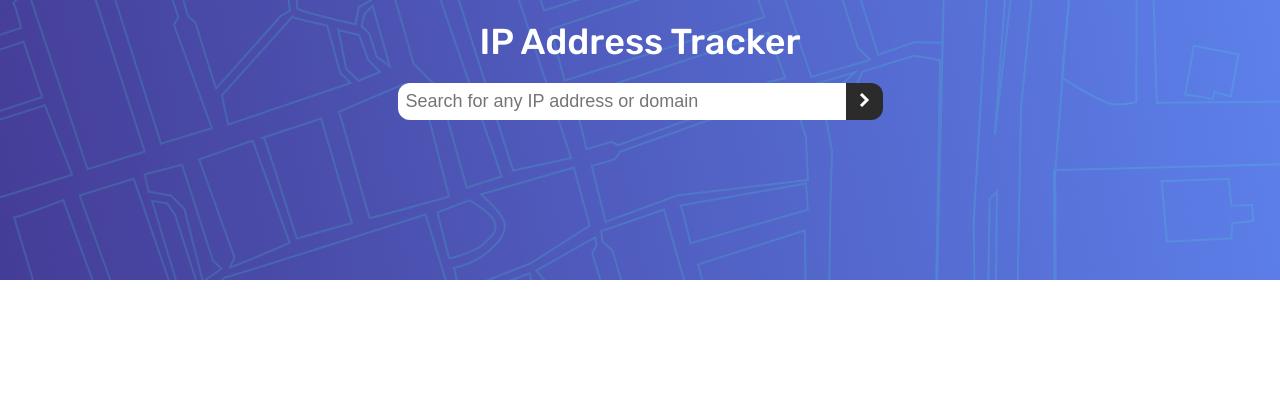
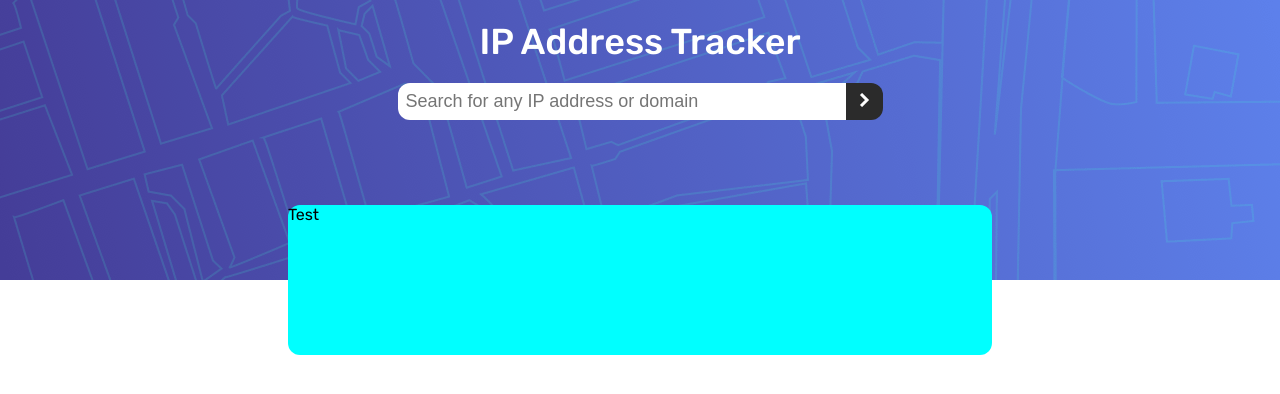
Before and after one commit to urbannomad94/ip-address-tracker, a React (Vite) app: page / in a window 1280 px wide. Shown: the top 394 px of the page. Built offline with nearby package versions, Linux system fonts and the light colour scheme.

Commit message:
styled and positioned div for results display

```diff
--- a/src/App.tsx
+++ b/src/App.tsx
@@ -1,8 +1,12 @@
 import IPSearch from './IPSearch/IPSearch'
+import SearchResults from './SearchResults/SearchResults'
 
 const App = () => {
     return (
-        <IPSearch />
+        <>
+            <IPSearch />
+            <SearchResults />
+        </>
     )
 }
 
--- a/src/IPSearch/IPSearch.module.css
+++ b/src/IPSearch/IPSearch.module.css
@@ -13,7 +13,6 @@
 
 .searchBox {
     display: flex;
-
 }
 
 @media (max-width: 375px) {
--- /dev/null
+++ b/src/SearchResults/SearchResults.module.css
@@ -0,0 +1,9 @@
+.container {
+    display: flex;
+    width: 55vw;
+    height: 150px;
+    border-radius: 12px;
+    margin-top: -75px;
+    align-self: center;
+    background-color: aqua;
+}
--- /dev/null
+++ b/src/SearchResults/SearchResults.tsx
@@ -0,0 +1,11 @@
+import SearchResultsCSS from './SearchResults.module.css'
+
+const SearchResults = () => {
+  return (
+    <div className={SearchResultsCSS.container}>
+        Test
+    </div>
+  )
+}
+
+export default SearchResults
--- a/src/index.css
+++ b/src/index.css
@@ -14,7 +14,9 @@ body {
 }
 
 .container {
-    width: 100%;
+    width: 100vw;
+    display: flex;
+    flex-direction: column;
 }
 
 h1 {
@@ -41,6 +43,7 @@ button {
     border-bottom-right-radius: 12px;
     border: none;
     background-color: var(--very-dark-gray);
+    text-align: center;
 }
 
 button:hover {
```
